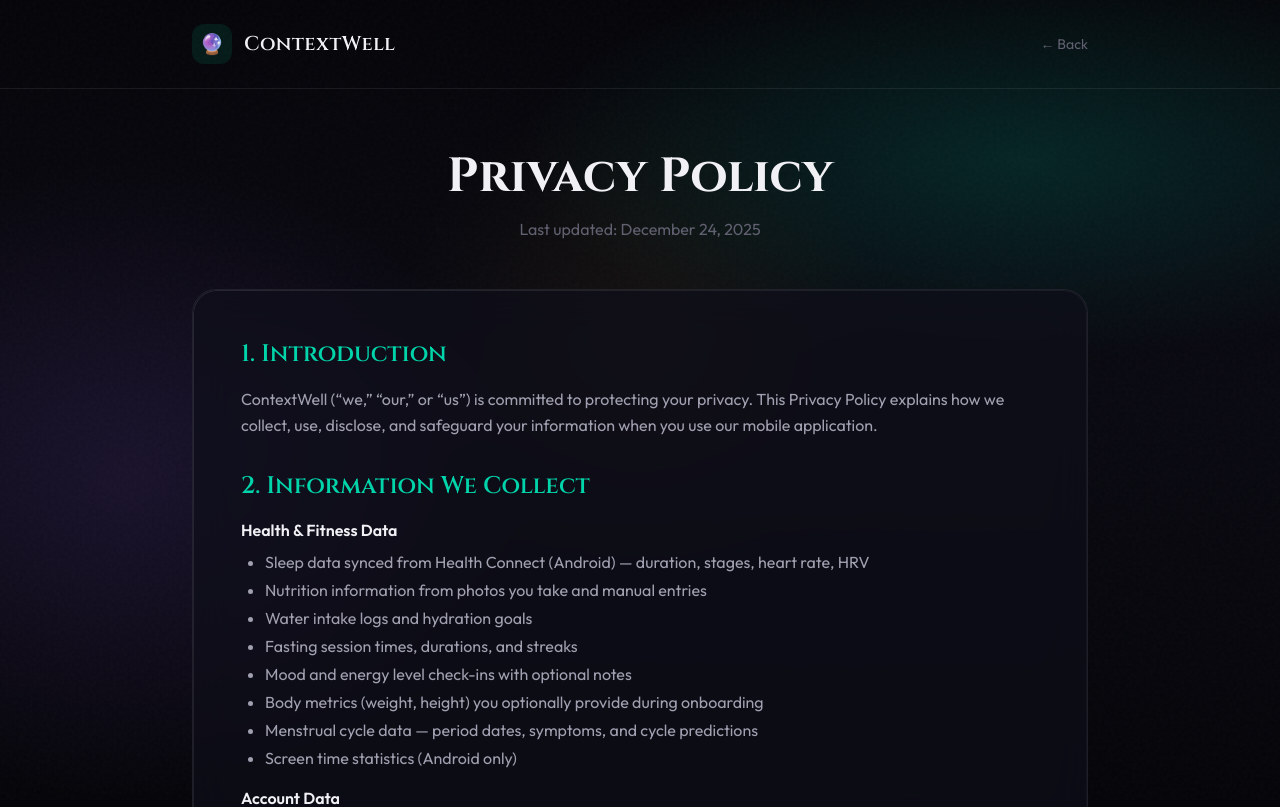
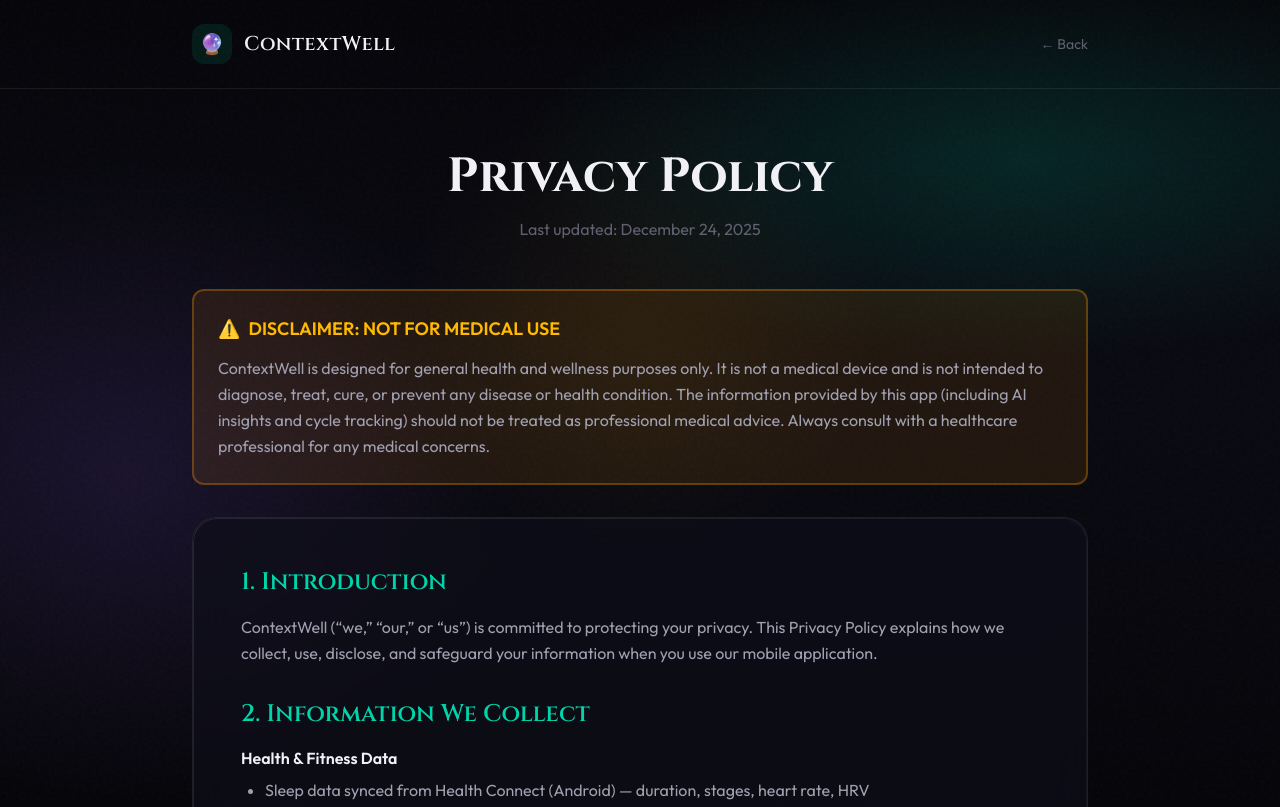
Before and after one commit to eL1fe/contextwell-web, a Next.js app: page /privacy in a window 1280 px wide. Shown: the top 807 px of the page. Built offline with nearby package versions, Linux system fonts and the light colour scheme.

Commit message:
Add medical disclaimer to privacy policy

```diff
--- a/app/privacy/page.tsx
+++ b/app/privacy/page.tsx
@@ -44,6 +44,20 @@ export default function PrivacyPolicy() {
                 Privacy Policy
               </h1>
               <p className="text-[var(--text-muted)]">Last updated: December 24, 2025</p>
+            </div>
+
+            {/* Medical Disclaimer */}
+            <div className="mb-8 rounded-xl border-2 border-amber-500/30 bg-amber-500/10 p-6">
+              <h2 className="mb-3 flex items-center gap-2 text-lg font-semibold text-amber-400">
+                <span>⚠️</span> DISCLAIMER: NOT FOR MEDICAL USE
+              </h2>
+              <p className="leading-relaxed text-[var(--text-secondary)]">
+                ContextWell is designed for general health and wellness purposes only. It is not a medical
+                device and is not intended to diagnose, treat, cure, or prevent any disease or health condition.
+                The information provided by this app (including AI insights and cycle tracking) should not be
+                treated as professional medical advice. Always consult with a healthcare professional for any
+                medical concerns.
+              </p>
             </div>
 
             <div className="glass-card space-y-8 p-8 md:p-12">
```
